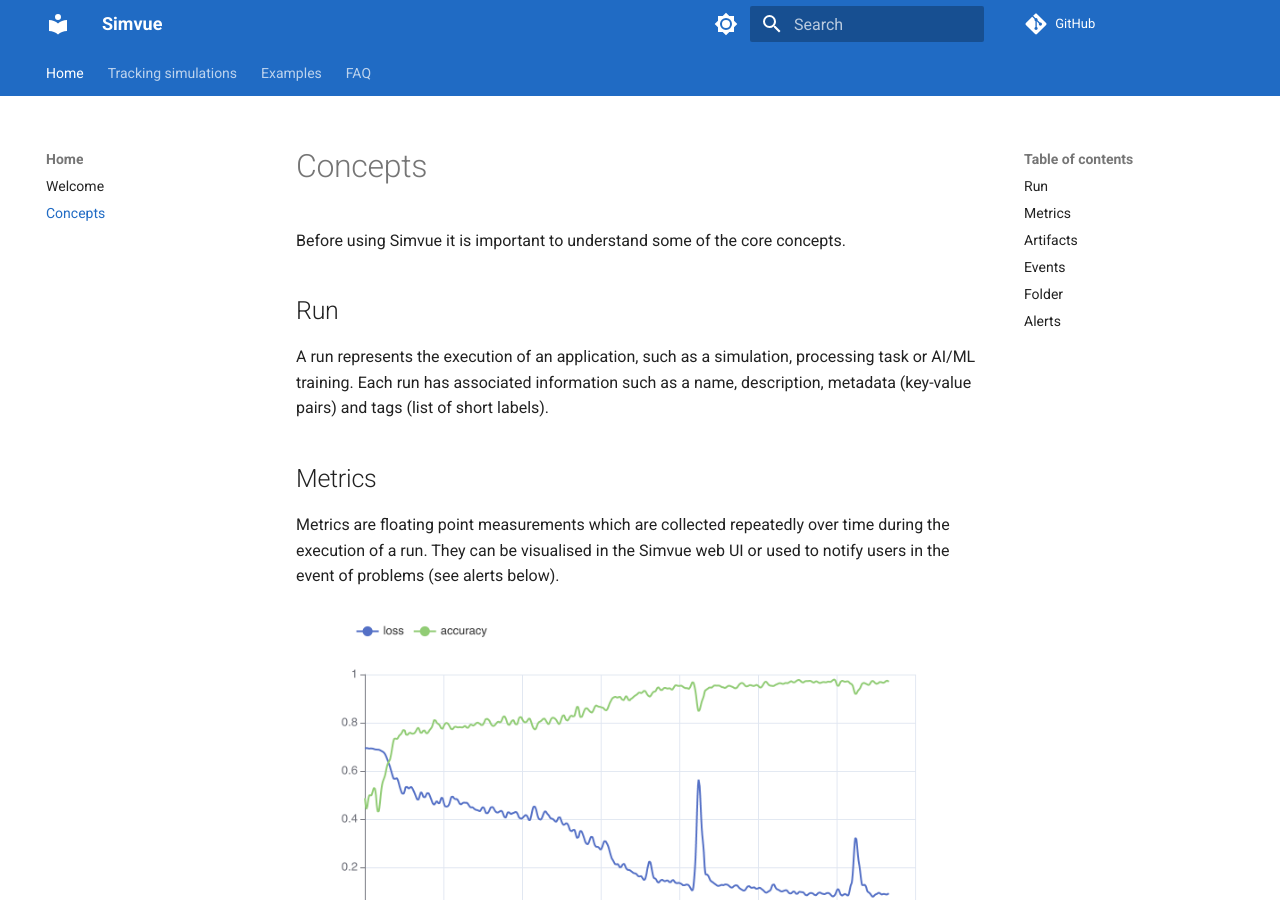
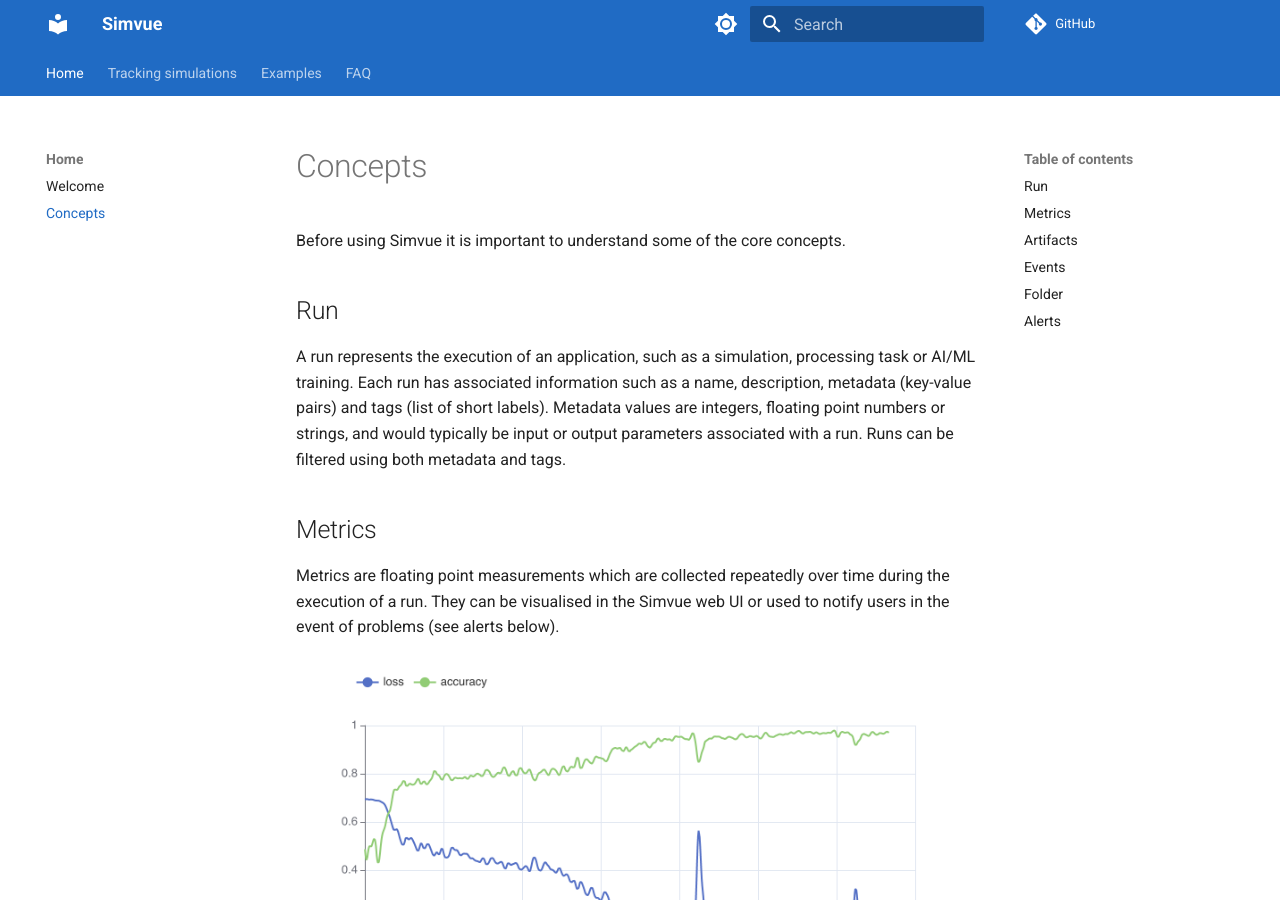
Before and after one commit to simvue-io/docs, an MkDocs documentation site: the page built from docs/concepts.md, in a window 1280 px wide and 900 px high. Built offline with MkDocs 1.6.1 and Material for MkDocs 9.7.7, drawn with Linux system fonts in a browser that asks for light colours.

Commit message:
More info on metadata

```diff
--- a/docs/concepts.md
+++ b/docs/concepts.md
@@ -6,7 +6,8 @@ Before using Simvue it is important to understand some of the core concepts.
 
 A run represents the execution of an application, such as a simulation, processing task or AI/ML training.
 Each run has associated information such as a name, description,
-metadata (key-value pairs) and tags (list of short labels).
+metadata (key-value pairs) and tags (list of short labels). Metadata values are integers, floating point numbers or strings,
+and would typically be input or output parameters associated with a run. Runs can be filtered using both metadata and tags.
 
 ## Metrics
 
```
